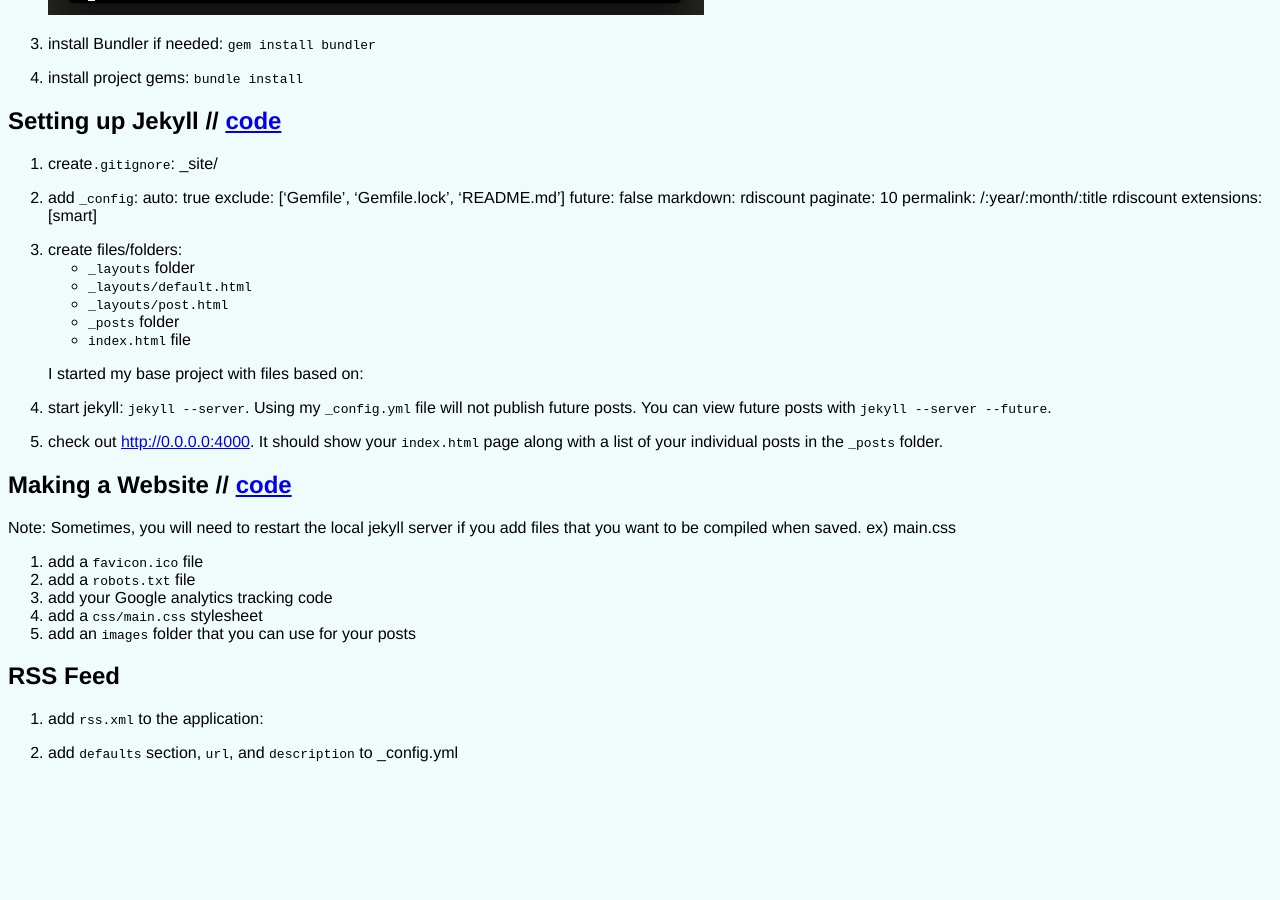
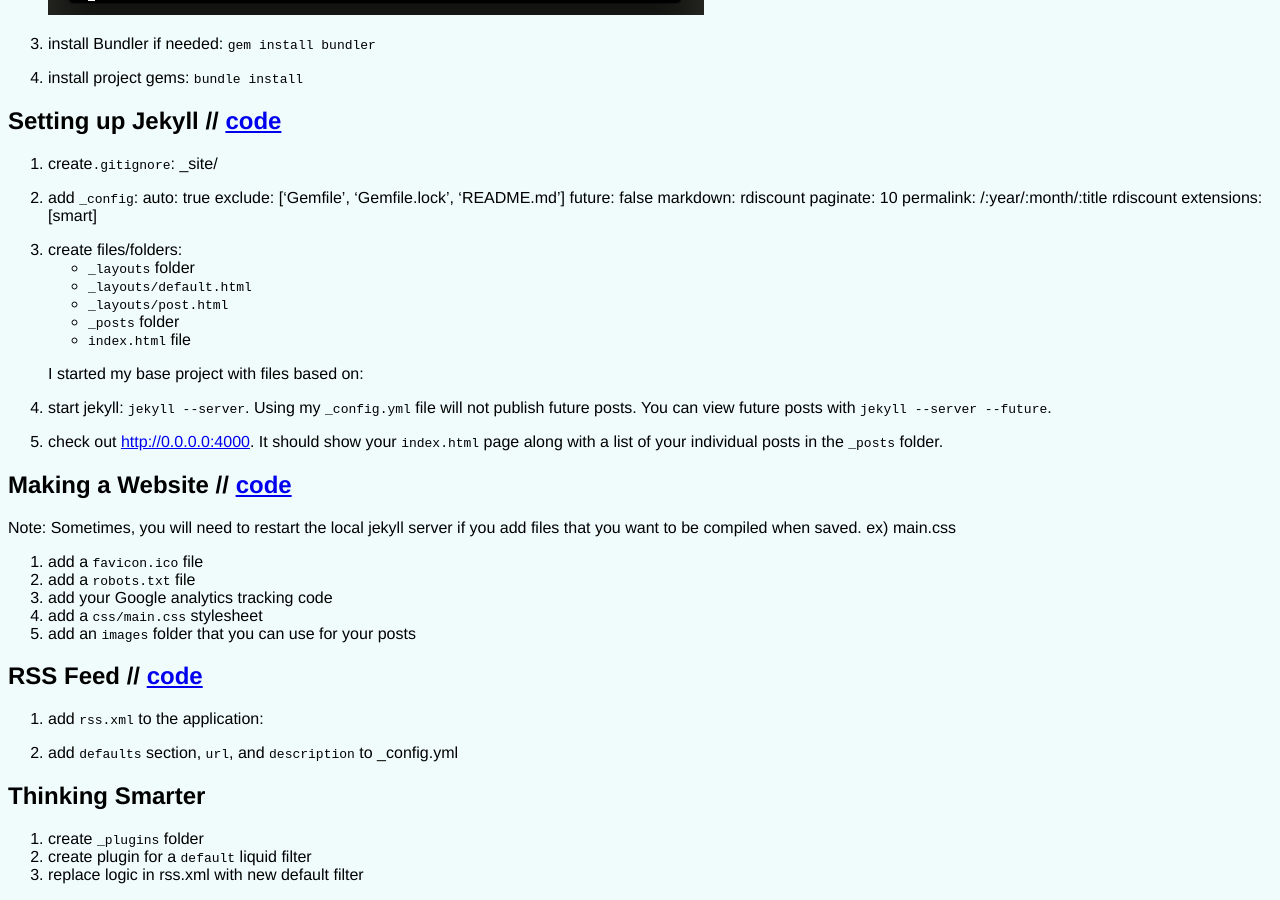
Before and after one commit to CoffeeAndCode/jonknapp.com, a Jekyll site: the page built from _posts/2013-01-06-hello-jekyll.md, in a window 1280 px wide and 900 px high, scrolled down 1017 px. Built offline with Jekyll 4.4.1, drawn with Linux system fonts in a browser that asks for light colours; Markdown is read by kramdown in place of the engine named in the settings; before the commit the page ends 1795 px from its top, so only the background shows below that.

Commit message:
Changed to a liquid filter for passing default values

```diff
--- /dev/null
+++ b/_plugins/default_filter.rb
@@ -0,0 +1,9 @@
+module Jekyll
+  module DefaultFilter
+    def default(input, default)
+      input || default
+    end
+  end
+end
+
+Liquid::Template.register_filter(Jekyll::DefaultFilter)
--- a/_posts/2013-01-06-hello-jekyll.md
+++ b/_posts/2013-01-06-hello-jekyll.md
@@ -91,8 +91,15 @@
 5. add an `images` folder that you can use for your posts
 
 
-## RSS Feed
+## RSS Feed // [code](https://github.com/CoffeeAndCode/jonknapp.com/commit/2eff67bfdf7454b944cdbc60a3f7859474d24e3d)
 
 1. add `rss.xml` to the application:
 
 2. add `defaults` section, `url`, and `description` to _config.yml
+
+
+## Thinking Smarter
+
+1. create `_plugins` folder
+2. create plugin for a `default` liquid filter
+3. replace logic in rss.xml with new default filter
--- a/rss.xml
+++ b/rss.xml
@@ -18,7 +18,7 @@
         <title>{{ post.title }}</title>
         <link>http://{{ site.url }}{{ post.url }}</link>
         <pubDate>{{ post.date | date: "%a, %d %b %Y %H:%M:%S %Z" }}</pubDate>
-        <author>{% if post.author %}{{ post.author }}{% else %}{{ site.defaults.author }}{% endif %}</author>
+        <author>{{ post.author | default: site.defaults.author }}</author>
         <guid>http://{{ site.url }}{{ post.url }}</guid>
         <description>{{ post.content | xml_escape }}</description>
       </item>
```
